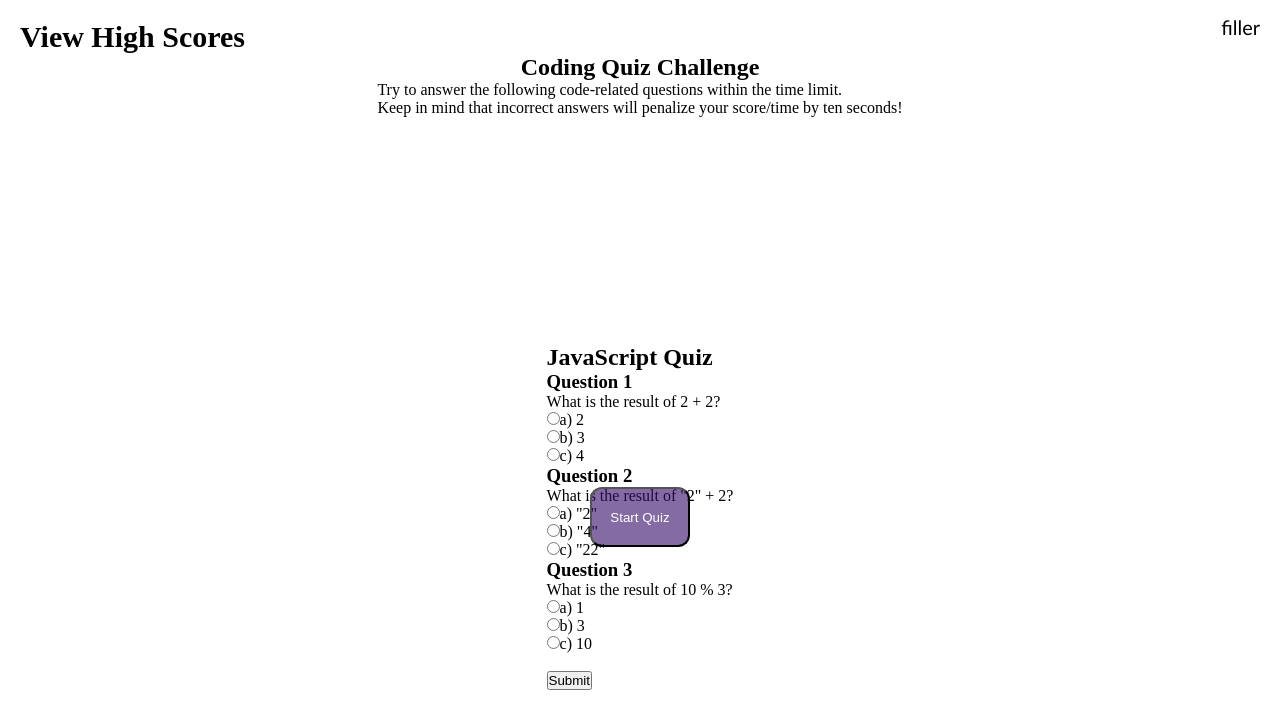
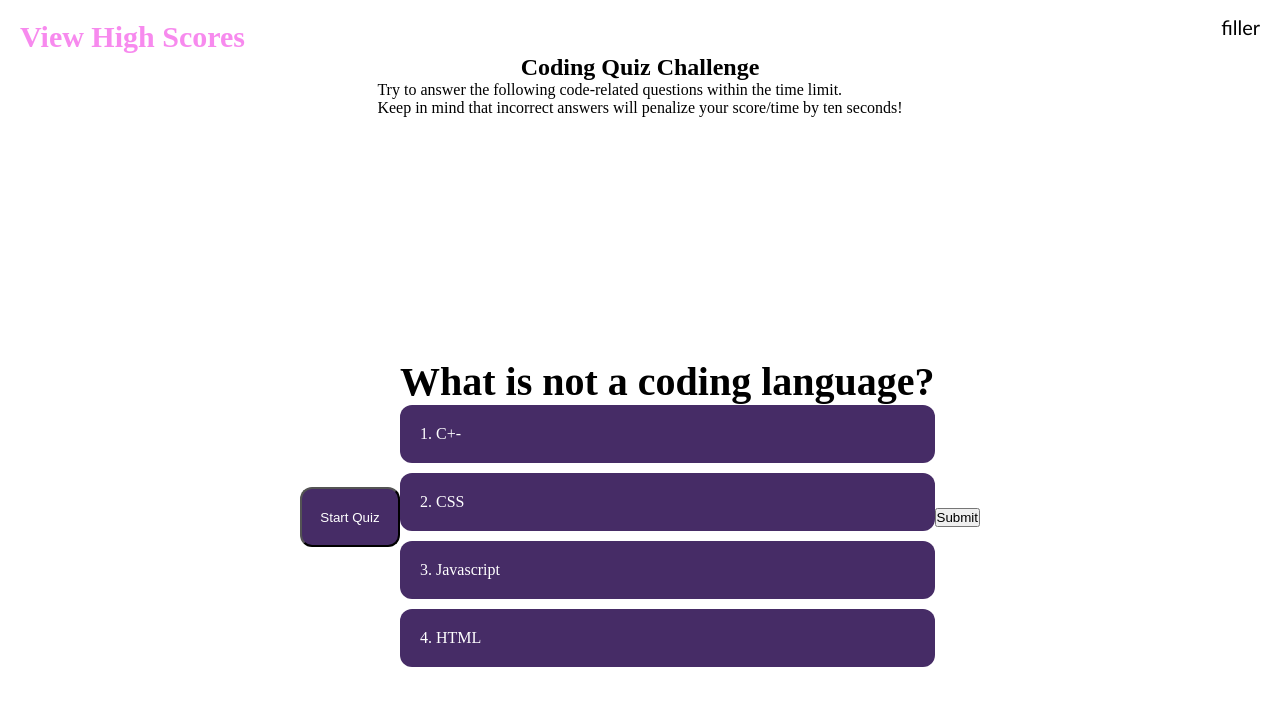
Before and after one commit to PhilRug/javascript-quiz, a plain HTML site: page index.html in a window 1280 px wide. Drawn offline with Linux system fonts and the light colour scheme.

Commit message:
cleaning javascript

```diff
--- a/assets/css/style.css
+++ b/assets/css/style.css
@@ -1,5 +1,5 @@
 :root {
-	--dark-purple: rgba(56, 14, 106, 0.613);
+	--dark-purple: rgba(39, 9, 76, 0.856);
 	--pink: rgba(247, 131, 237, 0.942);
 	--white: white;
 }
@@ -15,6 +15,7 @@
     font-size: 30px;
 	margin-left: 20px;
 	margin-top: 20px;
+	color: var(--pink);
 }
 .header div {
     padding-top: 15px;
@@ -47,7 +48,7 @@
 
 .start-btn {
 	display: flex;
-	position: absolute;
+
 	background-color: var(--dark-purple);
 	align-items: center;
 	justify-content: center;
@@ -55,6 +56,7 @@
 	height: 60px;
 	width: 100px;
 	border-radius: 12px;
+	cursor: pointer;
 }
 
 .start-btn:hover {
@@ -68,7 +70,44 @@
 	height: 100vh;
   }
 
-.quiz-box {
+.quiz-form {
 	display: none;
-	width: 540px;
+	width: 550px;
+	background-color: var(--white);
+
 }
+
+.quiz-title {
+	font-size: 40px;
+	font-weight: 600;
+}
+
+.option {
+	display: flex;
+	background-color: var(--dark-purple);
+	color: var(--white);
+	list-style: none;
+	border-radius: 12px;
+	padding: 20px 20px;
+	margin-bottom: 10px;
+
+
+}
+
+.option:hover {
+	background-color: var(--pink);
+}
+
+.ul p {
+	display: flex;
+	align-items: center;
+	margin: 15px;
+}
+
+.div answer:hover {
+	background-color: var(--pink);
+}
+
+.btn {
+
+}
--- a/assets/js/script.js
+++ b/assets/js/script.js
@@ -1,3 +1,69 @@
+const quiz = [
+  {
+    question: "What is not a coding language?",
+    answers: ["1. C+-", "2. CSS", "3. Javascript", "4. HTML"],
+    correct: 0
+  },
+  {
+    question: "How do you create a link?",
+    answers: ["<p>", "<a href>", "<li>", "<h1>"],
+    correct: 1
+  },
+  {
+    question: "Where would you sort variables in CSS?",
+    answers: [".p", ".header", "*", ":root"],
+    correct: 3
+  }
+];
+
+// Set up the quiz
+let currentQuestion = 0;
+let score = 0;
+
+function showQuestion() {
+
+  document.getElementById("question").textContent = quiz[currentQuestion].question;
+  document.getElementById("answer0label").textContent = quiz[currentQuestion].answers[0];
+  document.getElementById("answer1label").textContent = quiz[currentQuestion].answers[1];
+  document.getElementById("answer2label").textContent = quiz[currentQuestion].answers[2];
+  document.getElementById("answer3label").textContent = quiz[currentQuestion].answers[3];
+}
+
+function checkAnswer() {
+  // Check the selected answer and display the result
+  const selected = document.querySelector('input[name="answer"]:checked').value;
+  if (selected == quiz[currentQuestion].correct) {
+    score++;
+    document.getElementById("result").textContent = "Correct!";
+  } else {
+    document.getElementById("result").textContent = "Incorrect!";
+  }
+}
+
+function nextQuestion() {
+  // Move on to the next question or end the quiz
+  if (currentQuestion < quiz.length - 1) {
+    currentQuestion++;
+    showQuestion();
+    document.getElementById("result").textContent = "";
+  } else {
+    document.getElementById("question").textContent = "You finished the quiz! Your score is " + score + "/" + quiz.length;
+    document.getElementById("answer0").style.display = "none";
+    document.getElementById("answer1").style.display = "none";
+    document.getElementById("answer2").style.display = "none";
+    document.getElementById("submit").style.display = "none";
+  }
+}
+
+// Start the quiz
+showQuestion();
+
+// Set up event listeners
+document.getElementById("submit").addEventListener("click", checkAnswer);
+document.getElementById("submit").addEventListener("click", nextQuestion);
+
+
+
 var countDownDate;
 var countdownTimer;
 
@@ -14,3 +80,15 @@
     }
   }, 1000);
 });
+
+// Create a new button element
+const button = document.createElement("button");
+
+// Set the text and attributes of the button
+button.textContent = "Click me!";
+button.setAttribute("type", "button");
+button.setAttribute("id", "myButton");
+
+// Add the button to an existing HTML element
+const container = document.getElementById("option");
+container.appendChild(button);
--- a/index.html
+++ b/index.html
@@ -21,55 +21,27 @@
     <div class="container">
 
     <button class="start-btn">Start Quiz</button>
-    <div id="countdown"></div>
 
-    <!--info box-->
-    <div class="quiz-box">
-        <div class="title">
-            <span>some rules of the quiz</span>
-        </div>
-        <div class="quiz-list">
-            <div class="question"></div>
-            <div class="question"></div>
-            <div class="question"></div>
-            <div class="question"></div>
-            <div class="question"></div>
-        </div>
-    </div>
+        <form id="quiz-form">
+          <div class="quiz-title" id="question"></div>
+            <div class="btn">
+                <div class="option" name="answer" value="0" id="answer0"><label for="answer0" id="answer0label"></label></div>
+            </div>
+            <div class="btn">
+                <div class="option" name="answer" value="1" id="answer1"><label for="answer1" id="answer1label"></label></div>
+            </div>
+            <div class="btn">
+                <div class="option" name="answer" value="2" id="answer2"><label for="answer2" id="answer2label"></label></div>
+            </div>
+            <div class="btn">
+                <div class="option" name="answer" value="3" id="answer2"><label for="answer2" id="answer3label"></label></div>
+            </div>
+        </form>
+        <button id="submit">Submit</button>
+        <div id="result"></div>
 
-
-
-
-
-
-    <!--quiz section-->
-    <div id="quiz">
-        <h2>JavaScript Quiz</h2>
-        <form id="quiz-form">
-          <h3>Question 1</h3>
-          <p>What is the result of 2 + 2?</p>
-          <input type="radio" name="q1" value="a">a) 2<br>
-          <input type="radio" name="q1" value="b">b) 3<br>
-          <input type="radio" name="q1" value="c">c) 4<br>
-
-          <h3>Question 2</h3>
-          <p>What is the result of "2" + 2?</p>
-          <input type="radio" name="q2" value="a">a) "2"<br>
-          <input type="radio" name="q2" value="b">b) "4"<br>
-          <input type="radio" name="q2" value="c">c) "22"<br>
-
-          <h3>Question 3</h3>
-          <p>What is the result of 10 % 3?</p>
-          <input type="radio" name="q3" value="a">a) 1<br>
-          <input type="radio" name="q3" value="b">b) 3<br>
-          <input type="radio" name="q3" value="c">c) 10<br>
-
-          <br>
-          <input type="submit" value="Submit">
-        </form>
         <div id="results"></div>
-      </div>
-
+    </section>
     </div>
     <script src="assets/js/script.js"></script>
 </body>
```
